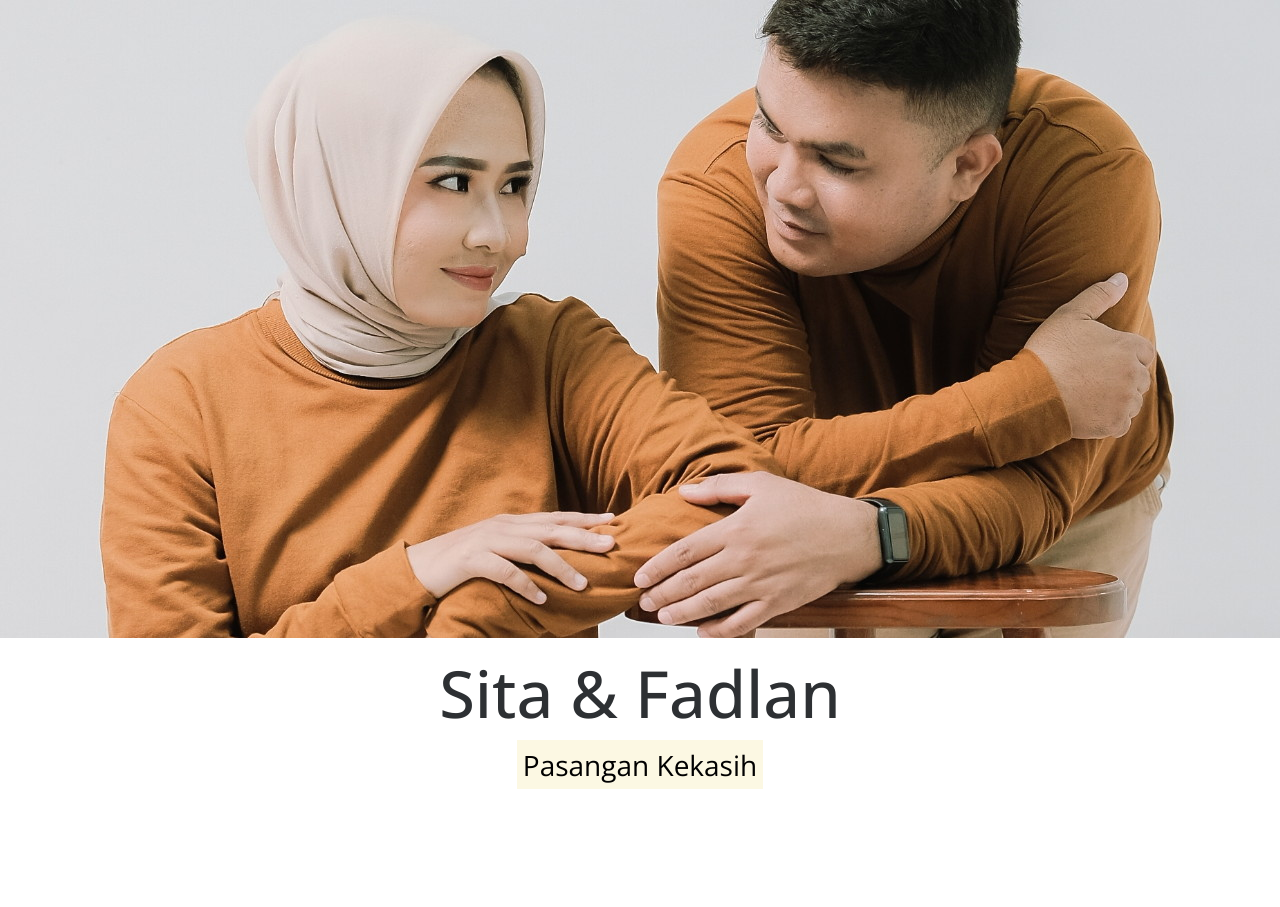
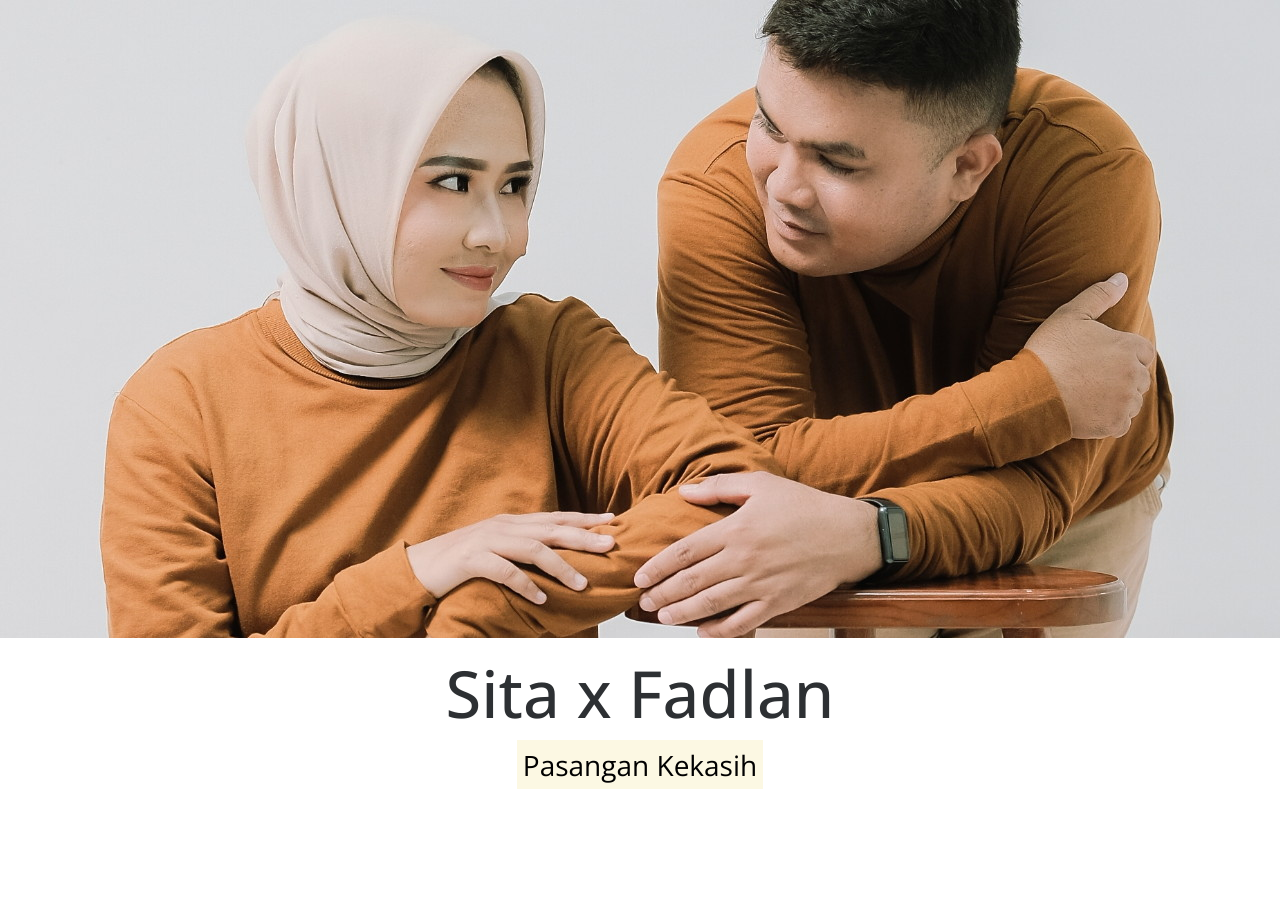
Before and after one commit to sitafadlan/sitafadlan.github.io, a plain HTML site: page index.html in a window 1280 px wide. Shown: the part 112-1019 px from the top of the page. Drawn offline with nearby package versions, Linux system fonts and the light colour scheme.

Commit message:
Update index.html

```diff
--- a/index.html
+++ b/index.html
@@ -6,7 +6,7 @@
   <meta charset="utf-8">
   <meta name="description" content="">
   <meta name="viewport" content="width=device-width, initial-scale=1">
-  <title>Sita & Fadlan</title>
+  <title>Sita x Fadlan</title>
   <link rel="stylesheet" type="text/css" href="//use.fontawesome.com/releases/v6.5.1/css/all.css">
   <link rel="stylesheet" href="css/bootstrap.min.css">
   <link rel="stylesheet" href="css/jquery.fancybox.css">
@@ -57,7 +57,7 @@
 
 <!-- Intro Section -->
 <center>
-  <h1>Sita & Fadlan</h1>
+  <h1>Sita x Fadlan</h1>
   <h3><mark>Pasangan Kekasih</mark></h3>
 </center>
 <section id="introduction" class="section introduction">
```
